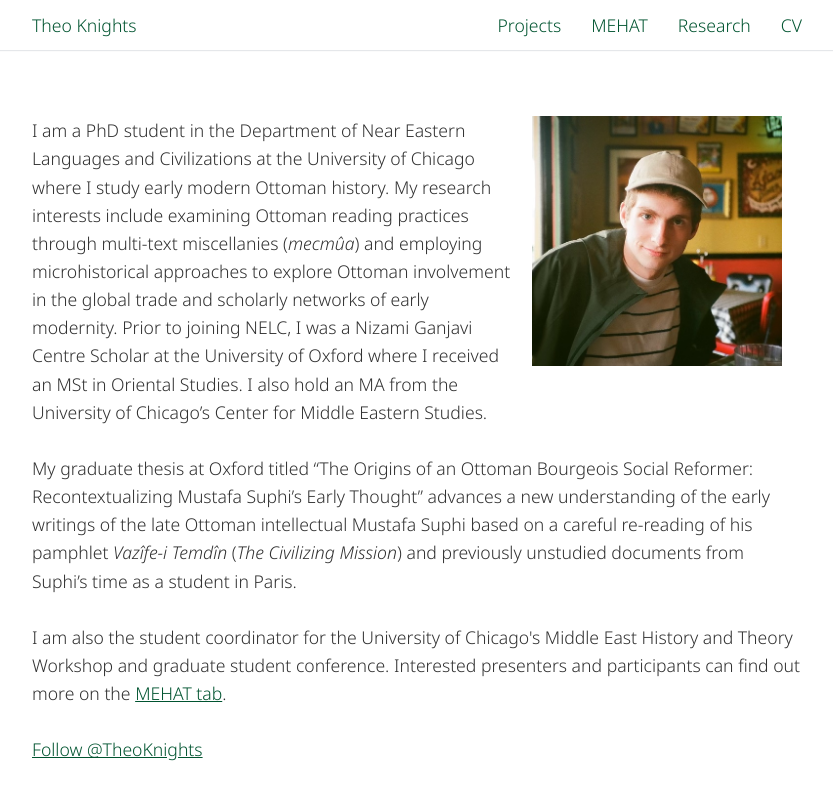
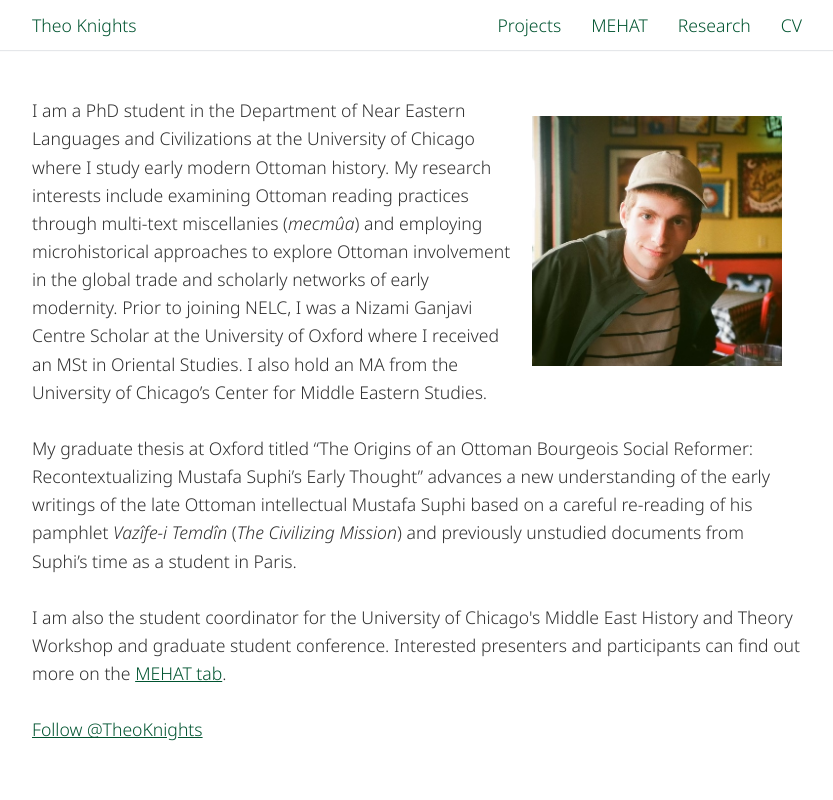
Before and after one commit to theoknights/theoknights.github.io, a Jekyll site: the page built from index.markdown, in a window 1280 px wide. Shown: the top 800 px of the page, without its empty margins (223-1056 px from the left). Built offline with Jekyll 4.4.1, drawn with Linux system fonts in a browser that asks for light colours; comment, search, counter and statistics services are not loaded.

Commit message:
small changes

```diff
--- a/_includes/head.html
+++ b/_includes/head.html
@@ -28,6 +28,8 @@
 
 		div.desktoponly {
 			padding: 20px;
+			display: flex;
+			align-items: center;
 		}
 
 		/* Add your existing styles here */
--- a/_pages/01_research.html
+++ b/_pages/01_research.html
@@ -50,4 +50,4 @@
     });
   }
 });
-    </script>
+  </script>
--- a/index.markdown
+++ b/index.markdown
@@ -5,18 +5,15 @@
 layout: default
 description: I am a PhD student in the Department of Near Eastern Languages and Civilizations (NELC) at UChicago where I study early modern Ottoman history.
 ---
+<div class="parent-selector">
+  <div style="float: right" class="desktoponly" id="container">
+    <img alt="image of Theo Knights" src="{{ site.url }}/images/theoheadshot.jpg"
+            width="250" id="imgClickAndChange"   />
+  </div>
+  <div style="text-align: center" class="mobileonly" id="container">
+    <img src="{{ site.url }}/images/theoheadshot.jpg"  style="max-width:100%;height:auto" />
+  </div>
 
-<div style="float: right" class="desktoponly" id="container">
-	<!--<img src={{ site.url }}/images/theoheadshot.jpg width="250" />-->
-<img alt="image of Theo Knights" src="{{ site.url }}/images/theoheadshot.jpg"
-        width="250" id="imgClickAndChange"   />
-</div>
-<div style="text-align: center" class="mobileonly" id="container">
-	<img src="{{ site.url }}/images/theoheadshot.jpg"  style="max-width:100%;height:auto" />
-
-</div>
-
-<div class="parent-selector" style="padding-top: 20px">
   <div id="container">
 	I am a PhD student in the Department of Near Eastern Languages and Civilizations at the University of Chicago where I study early modern Ottoman history. My research interests include examining Ottoman reading practices through multi-text miscellanies (<i>mecmûa</i>) and employing microhistorical approaches to explore Ottoman involvement in the global trade and scholarly networks of early modernity. Prior to joining NELC, I was a Nizami Ganjavi Centre Scholar at the University of Oxford where I received an MSt in Oriental Studies. I also hold an MA from the University of Chicago’s Center for Middle Eastern Studies.
   <br><br>
```
Also changed, not shown: 10 other files.
